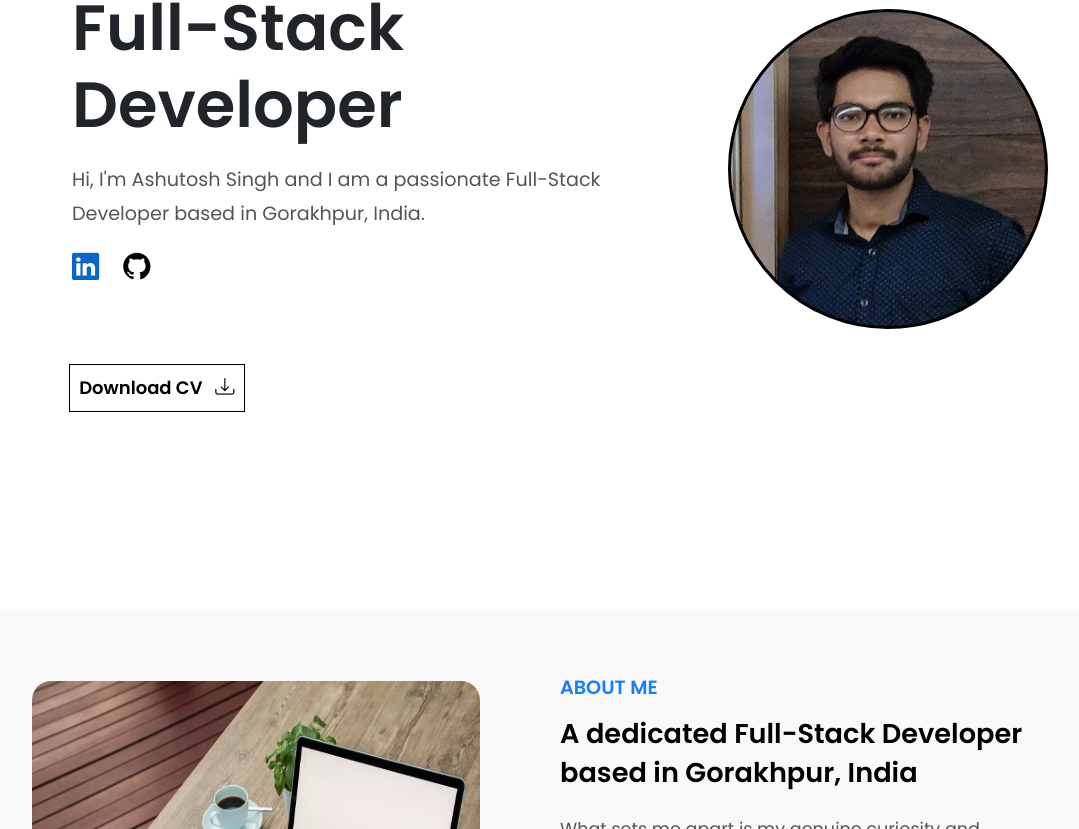
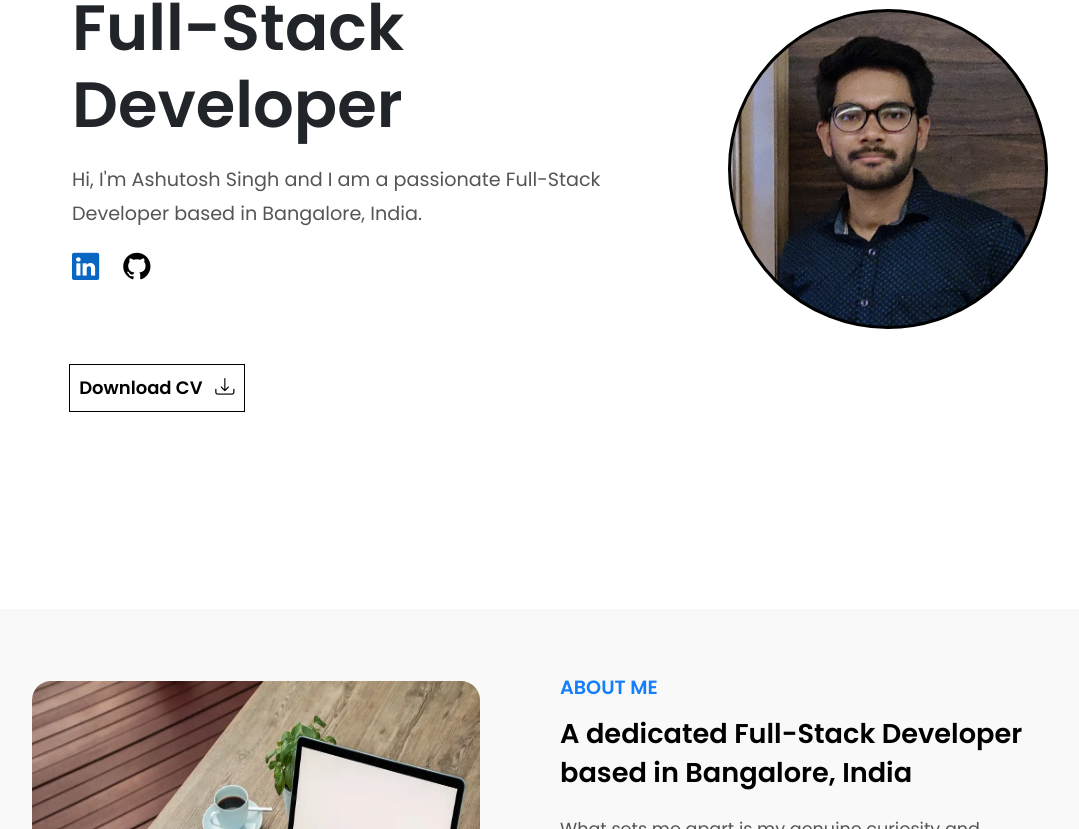
Before and after one commit to AshutoshSingh47/Portfolio_Website, a React (Create React App) app: page / in a window 1280 px wide. Shown: the part 191-1020 px from the top of the page, without its empty margins (80-1159 px from the left). Built offline with nearby package versions, Linux system fonts and the light colour scheme.

Commit message:
Fixed issue #10

```diff
--- a/src/assets/styles/buttons/DownloadButton.css
+++ b/src/assets/styles/buttons/DownloadButton.css
@@ -14,6 +14,7 @@
   color: var(--second-color);
   font-size: large;
   font-weight: 600;
+  text-decoration: none;
 }
 
 .button-horizontal i.bi-download {
--- a/src/components/about/About.js
+++ b/src/components/about/About.js
@@ -18,7 +18,7 @@ function About(props) {
           </div>
           <div className="about-text-side">
             <h3>ABOUT ME</h3>
-            <h4>A dedicated Full-Stack Developer based in Gorakhpur, India</h4>
+            <h4>A dedicated Full-Stack Developer based in Bangalore, India</h4>
             <p>
               What sets me apart is my genuine curiosity and eagerness to learn.
               I thrive in dynamic and fast-paced environments that encourage
--- a/src/components/buttons/DownloadButton.js
+++ b/src/components/buttons/DownloadButton.js
@@ -1,11 +1,11 @@
 import "../../assets/styles/buttons/DownloadButton.css";
+import Resume from "../../assets/myCV/Web_Dev_Resume.pdf";
 
 function DownloadButton(props) {
   return (
-    <div className={`button-horizontal ${props.isDark ? "dark" : ""}`}>
-      Download CV
+    <a className={`button-horizontal ${props.isDark ? "dark" : ""}`} href={Resume} download="Ashutosh_Singh_Resume">Download CV
       <i class="bi bi-download"></i>
-    </div>
+    </a>
   );
 }
 
--- a/src/components/home/Home.js
+++ b/src/components/home/Home.js
@@ -12,7 +12,7 @@ function Home(props) {
               <h1>Full-Stack Developer</h1>
               <p>
                 Hi, I'm <font>Ashutosh Singh</font> and I am a passionate
-                Full-Stack Developer based in Gorakhpur, India.
+                Full-Stack Developer based in Bangalore, India.
               </p>
               <span>
                 <a
```
Also changed, not shown: 1 other file (tests, documents, lock files or other folders).
